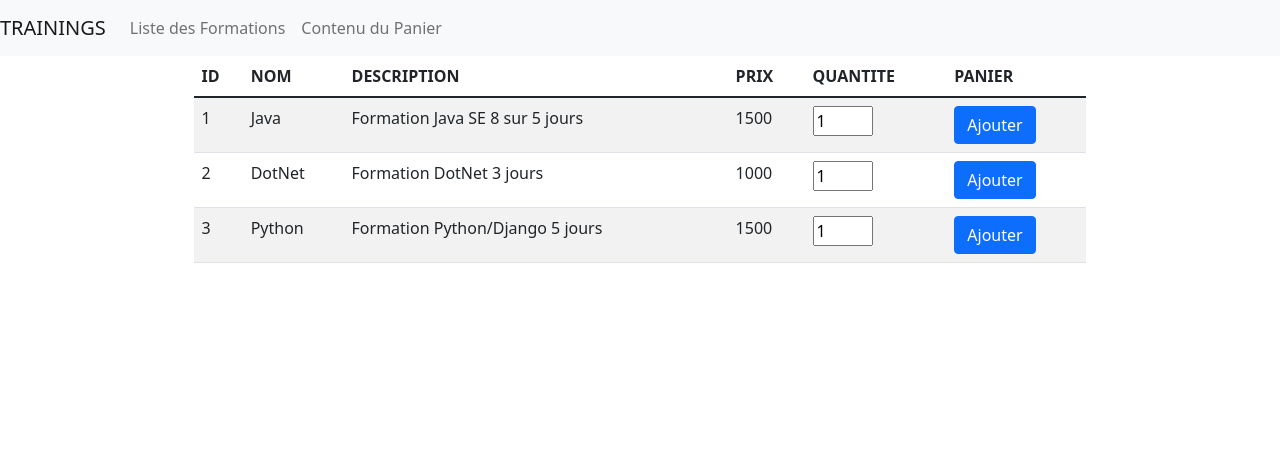
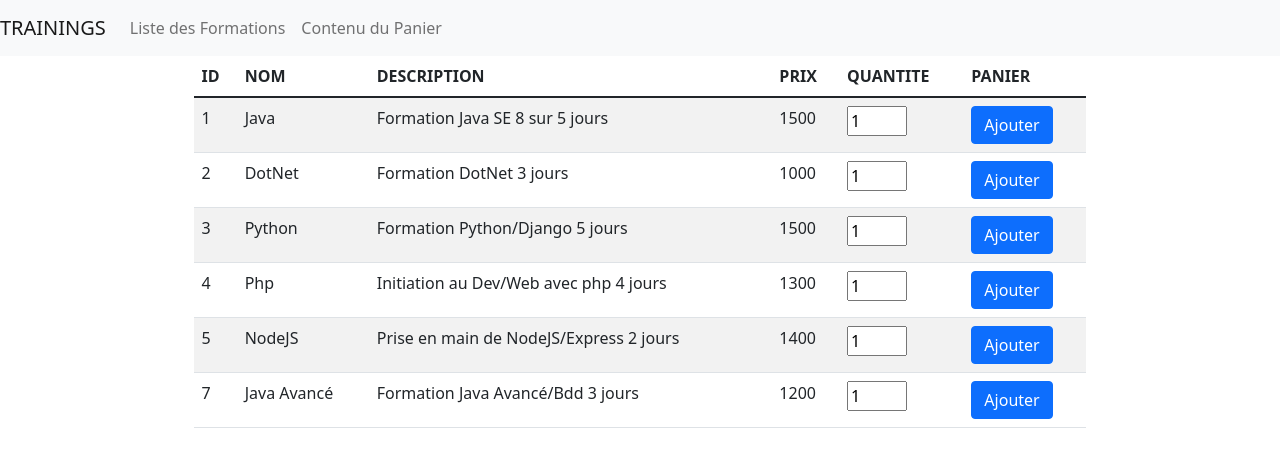
Before and after one commit to GillesQuodbach/training-app-fake-api, an Angular app: page /trainings in a window 1280 px wide. Shown: the top 458 px of the page. Built offline with nearby package versions, Linux system fonts and the light colour scheme; data requests are answered from the project's data file.

Commit message:
récupération data json-server ok

```diff
--- /dev/null
+++ b/db.json
@@ -0,0 +1,46 @@
+{
+  "trainings": [
+    {
+      "id": 1,
+      "name": "Java",
+      "description": "Formation Java SE 8 sur 5 jours",
+      "price": 1500,
+      "quantity": 1
+    },
+    {
+      "id": 2,
+      "name": "DotNet",
+      "description": "Formation DotNet 3 jours",
+      "price": 1000,
+      "quantity": 1
+    },
+    {
+      "id": 3,
+      "name": "Python",
+      "description": "Formation Python/Django 5 jours",
+      "price": 1500,
+      "quantity": 1
+    },
+    {
+      "id": 4,
+      "name": "Php",
+      "description": "Initiation au Dev/Web avec php 4 jours",
+      "price": 1300,
+      "quantity": 1
+    },
+    {
+      "id": 5,
+      "name": "NodeJS",
+      "description": "Prise en main de NodeJS/Express 2 jours",
+      "price": 1400,
+      "quantity": 1
+    },
+    {
+      "id": 7,
+      "name": "Java Avancé",
+      "description": "Formation Java Avancé/Bdd 3 jours",
+      "price": 1200,
+      "quantity": 1
+    }
+  ]
+}
--- a/package.json
+++ b/package.json
@@ -3,7 +3,7 @@
   "version": "0.0.0",
   "scripts": {
     "ng": "ng",
-    "start": "ng serve",
+    "start": "concurrently \"ng serve\" \"json-server --watch db.json\"",
     "build": "ng build",
     "watch": "ng build --watch --configuration development",
     "test": "ng test"
@@ -19,8 +19,8 @@
     "@angular/platform-browser-dynamic": "~13.0.0",
     "@angular/router": "~13.0.0",
     "bootstrap": "^5.1.3",
-    "concurrently": "^7.2.0",
-    "json-server": "^0.17.0",
+    "concurrently": "^7.6.0",
+    "json-server": "^0.17.4",
     "rxjs": "~7.4.0",
     "tslib": "^2.3.0",
     "zone.js": "~0.11.4"
--- a/src/app/components/trainings/trainings.component.ts
+++ b/src/app/components/trainings/trainings.component.ts
@@ -1,3 +1,4 @@
+import { ApiService } from './../../services/api.service';
 import { Component, OnInit } from '@angular/core';
 import { Training } from 'src/app/model/training.model';
 import { CartService } from 'src/app/services/cart.service';
@@ -6,33 +7,60 @@ import { Router } from '@angular/router';
 @Component({
   selector: 'app-trainings',
   templateUrl: './trainings.component.html',
-  styleUrls: ['./trainings.component.css']
+  styleUrls: ['./trainings.component.css'],
 })
 
 /**
  * Composant de gestion des formations permettant l'affichage et l'ajout dans le panier de formation
  */
 export class TrainingsComponent implements OnInit {
-  listTrainings : Training[] | undefined;
-  constructor(private cartService : CartService, private router : Router) {
-   }
+  listTrainings: Training[] | undefined;
+  error: Error | null | undefined;
+  constructor(
+    private apiService: ApiService,
+    private cartService: CartService,
+    private router: Router
+  ) {}
 
   ngOnInit(): void {
-    this.listTrainings = [
-      {id:1,name:'Java',description:'Formation Java SE 8 sur 5 jours',price:1500,quantity:1 },
-      {id:2,name:'DotNet',description:'Formation DotNet 3 jours',price:1000,quantity:1 },
-      {id:3,name:'Python',description:'Formation Python/Django 5 jours',price:1500,quantity:1 }
-    ];
+    this.apiService.getTrainings().subscribe({
+      next: (data) => (this.listTrainings = data),
+      error: (err) => (this.error = err.message),
+      complete: () => (this.error = null),
+    });
+    // this.listTrainings = [
+    //   {
+    //     id: 1,
+    //     name: 'Java',
+    //     description: 'Formation Java SE 8 sur 5 jours',
+    //     price: 1500,
+    //     quantity: 1,
+    //   },
+    //   {
+    //     id: 2,
+    //     name: 'DotNet',
+    //     description: 'Formation DotNet 3 jours',
+    //     price: 1000,
+    //     quantity: 1,
+    //   },
+    //   {
+    //     id: 3,
+    //     name: 'Python',
+    //     description: 'Formation Python/Django 5 jours',
+    //     price: 1500,
+    //     quantity: 1,
+    //   },
+    // ];
   }
 
   /**
    * Méthode permettant l'ajout d'une formation au panier en utilisant le service dédié
    * @param training
    */
-  onAddToCart(training:Training){
-    if(training.quantity > 0) {
-     this.cartService.addTraining(training);
-     this.router.navigateByUrl('cart');
+  onAddToCart(training: Training) {
+    if (training.quantity > 0) {
+      this.cartService.addTraining(training);
+      this.router.navigateByUrl('cart');
     }
   }
 }
--- /dev/null
+++ b/src/app/services/api.service.ts
@@ -0,0 +1,19 @@
+import { Injectable } from '@angular/core';
+import { HttpClient } from '@angular/common/http';
+import { Training } from '../model/training.model';
+import { environment } from 'src/environments/environment';
+
+@Injectable({
+  providedIn: 'root',
+})
+export class ApiService {
+  constructor(private http: HttpClient) {}
+
+  public getTrainings() {
+    return this.http.get<Training[]>(environment.host + '/trainings');
+  }
+
+  public getTraining(id: number) {
+    return this.http.get<Training>(environment.host + '/trainings' + id);
+  }
+}
--- a/src/environments/environment.ts
+++ b/src/environments/environment.ts
@@ -3,7 +3,8 @@
 // The list of file replacements can be found in `angular.json`.
 
 export const environment = {
-  production: false
+  production: false,
+  host: 'http://localhost:3000',
 };
 
 /*
```
Also changed, not shown: src/app/app.module.ts (+5 -9 lines), 2 other files (tests, documents, lock files or other folders).
